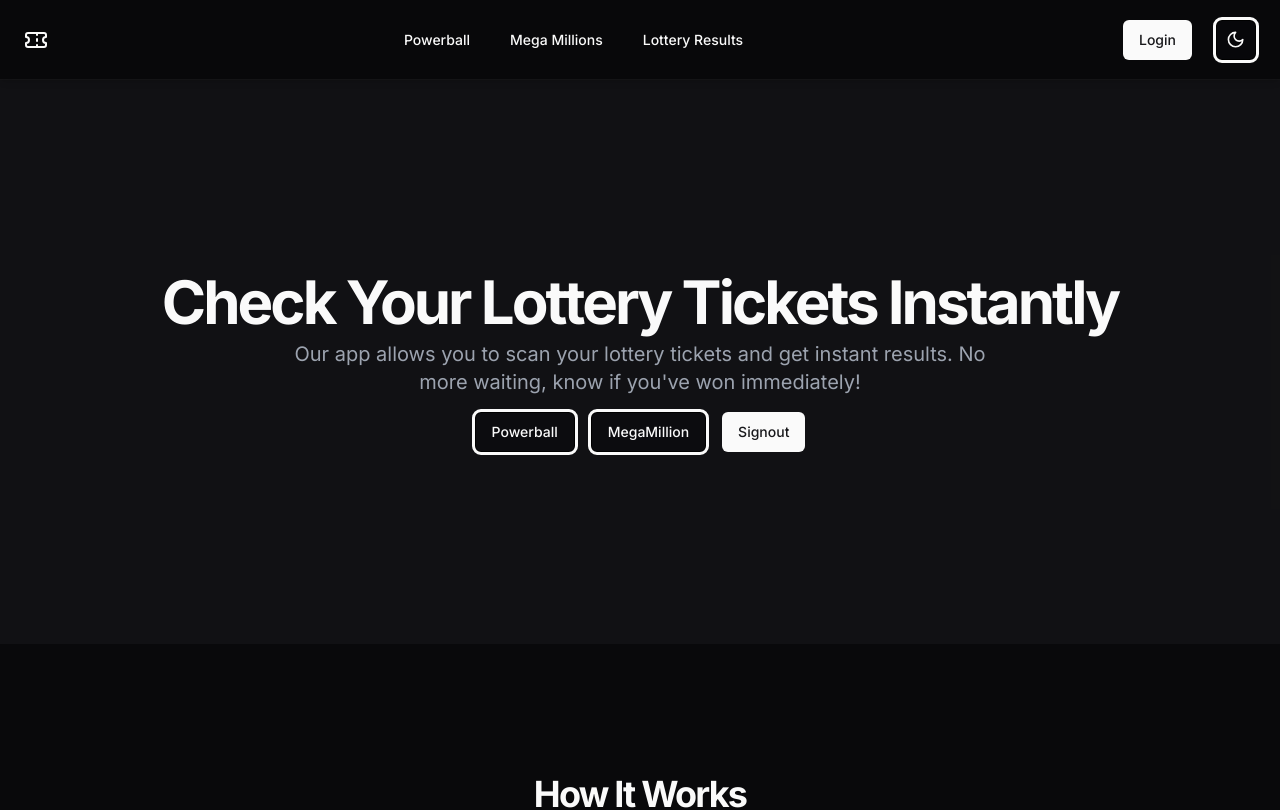
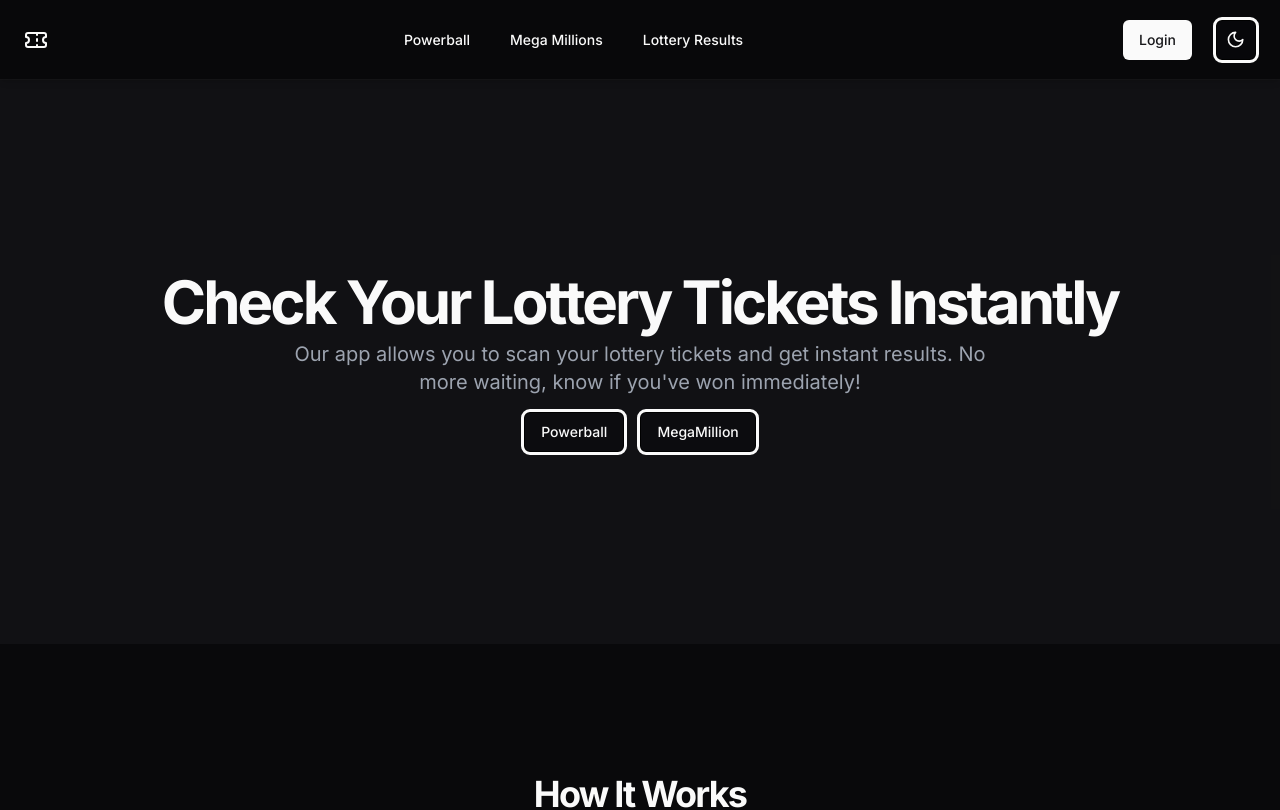
Before and after one commit to chunchunmaru0/lottery-v2, a Next.js app: page / in a window 1280 px wide. Shown: the top 810 px of the page. Built offline with nearby package versions, Linux system fonts and the light colour scheme; no server answers.

Commit message:
Vercel CronTab

```diff
--- a/app/page.tsx
+++ b/app/page.tsx
@@ -1,19 +1,9 @@
 "use client";
-import { auth } from "@/auth";
 import { Avatar } from "@/components/ui/avatar";
-import { Button, buttonVariants } from "@/components/ui/button";
+import { buttonVariants } from "@/components/ui/button";
 import { Card, CardContent } from "@/components/ui/card";
-import { cn } from "@/lib/utils";
 import { AvatarFallback, AvatarImage } from "@radix-ui/react-avatar";
-import {
-  CheckIcon,
-  DownloadIcon,
-  FacebookIcon,
-  InstagramIcon,
-  ScanIcon,
-  TwitterIcon,
-} from "lucide-react";
-import { signOut } from "next-auth/react";
+import { CheckIcon, DownloadIcon, ScanIcon } from "lucide-react";
 import Link from "next/link";
 
 export default function Home() {
@@ -46,7 +36,6 @@ export default function Home() {
                 >
                   MegaMillion
                 </Link>
-                <Button onClick={() => signOut()}>Signout</Button>
               </div>
             </div>
           </div>
```
Also changed, not shown: public/image.png (added).
